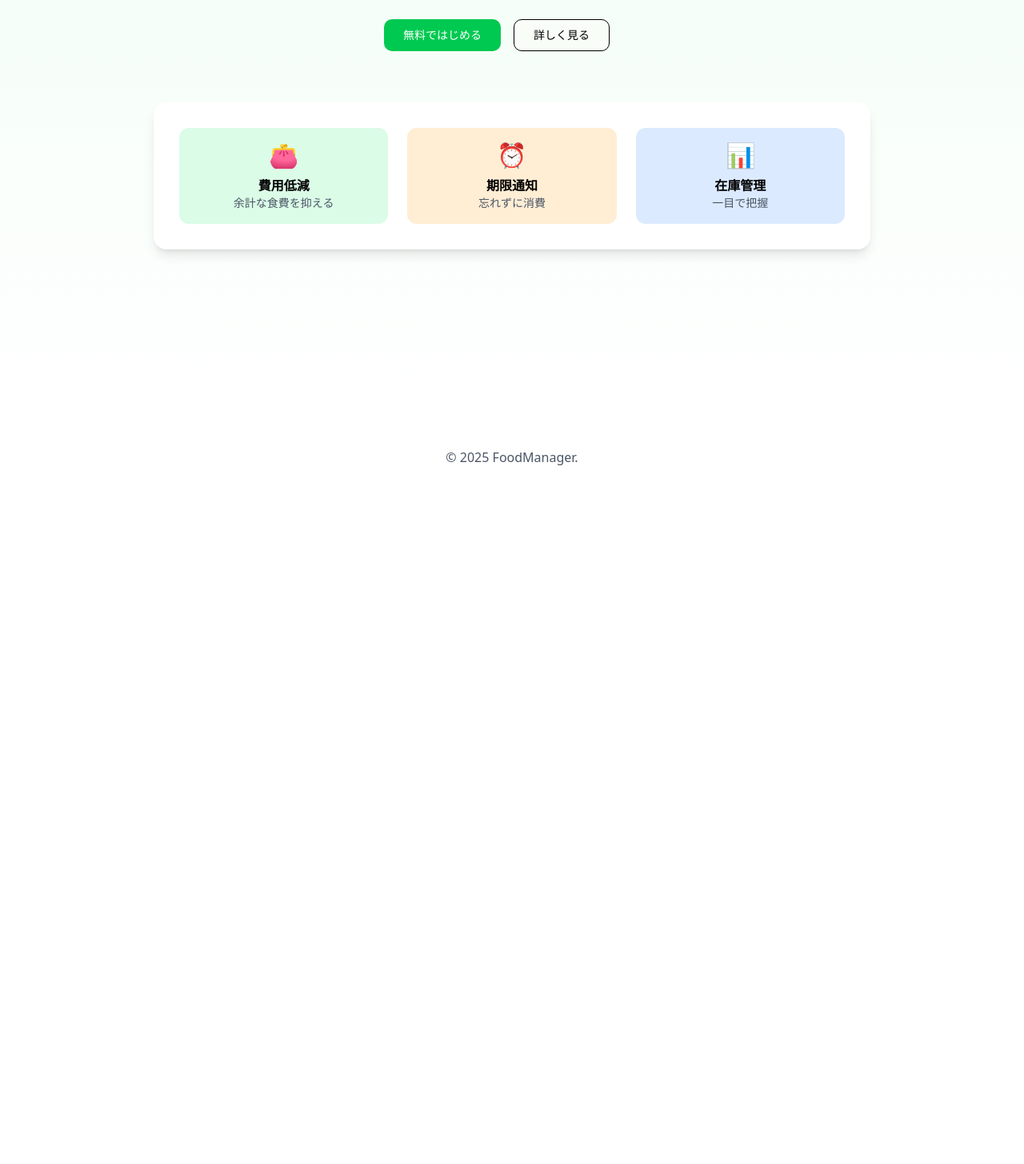
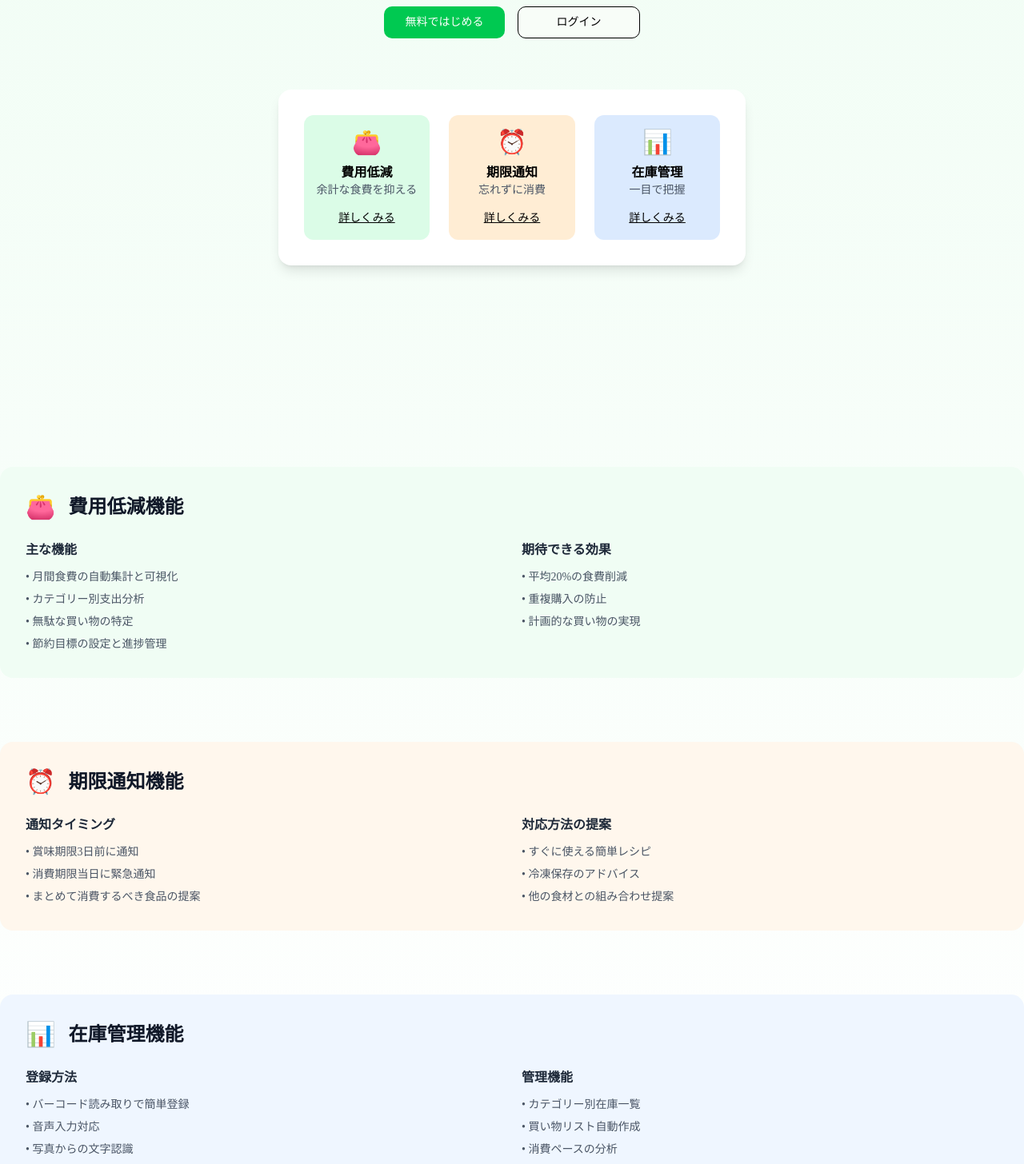
Before and after one commit to nase4696/food-manager, a Next.js app: page / in a window 1280 px wide. Shown: the part 360-1816 px from the top of the page at 80% size. Before the commit the page ends 976 px from the top, so only its background shows below. Built offline with nearby package versions, Linux system fonts and the light colour scheme.

Commit message:
featureセクション作成

```diff
--- a/prisma/seed.ts
+++ b/prisma/seed.ts
@@ -1,6 +1,6 @@
 import { hash } from "bcryptjs";
 
-import { categoriesConfig, CATEGORY_IDS } from "@/config/categories";
+import { categoriesConfig, CATEGORY_IDS } from "@/constants/categories";
 import { prisma } from "@/lib/prisma";
 
 export async function seeding(): Promise<
--- a/src/app/(marketing)/page.tsx
+++ b/src/app/(marketing)/page.tsx
@@ -1,9 +1,12 @@
+import { FeatureSection } from "@/components/home/feature-section";
 import { HeroSection } from "@/components/home/hero-section";
 
 export default function Home() {
   return (
     <div className="min-h-screen bg-gradient-to-b from-green-50 to-white">
       <HeroSection />
+      <FeatureSection />
+      {/* CTA ボタン設置する */}
     </div>
   );
 }
--- /dev/null
+++ b/src/components/home/feature-section.tsx
@@ -0,0 +1,54 @@
+// feature-section.tsx
+import { DETAILED_FEATURES } from "@/constants/features";
+
+import { SimpleFeatures } from "./simple-features";
+
+export function FeatureSection() {
+  return (
+    <section>
+      <div className="md:hidden">
+        <SimpleFeatures />
+      </div>
+
+      <div className="mt-8 md:mt-16 space-y-12 md:space-y-20">
+        {DETAILED_FEATURES.map((feature) => (
+          <div
+            className="scroll-mt-20"
+            id={`feature-${feature.id}`}
+            key={feature.id}
+          >
+            <div
+              className={`${feature.bgColor} rounded-xl md:rounded-2xl p-6 md:p-8`}
+            >
+              {/* ヘッダー部分 */}
+              <div className="flex items-center gap-3 md:gap-4 mb-4 md:mb-6">
+                <div className="text-2xl md:text-3xl">{feature.icon}</div>
+                <h3 className="text-lg md:text-2xl font-bold text-gray-900">
+                  {feature.title}
+                </h3>
+              </div>
+
+              {/* コンテンツ部分 */}
+              <div className="grid grid-cols-1 md:grid-cols-2 gap-4 md:gap-6">
+                {feature.sections.map((section, index) => (
+                  <div key={index}>
+                    <h4 className="font-semibold text-sm md:text-base mb-2 md:mb-3 text-gray-800">
+                      {section.title}
+                    </h4>
+                    <ul className="text-gray-600 space-y-1 md:space-y-2">
+                      {section.items.map((item, itemIndex) => (
+                        <li className="text-xs md:text-sm" key={itemIndex}>
+                          • {item}
+                        </li>
+                      ))}
+                    </ul>
+                  </div>
+                ))}
+              </div>
+            </div>
+          </div>
+        ))}
+      </div>
+    </section>
+  );
+}
--- a/src/components/home/hero-section.tsx
+++ b/src/components/home/hero-section.tsx
@@ -2,44 +2,40 @@ import Link from "next/link";
 
 import { Button } from "../ui/button";
 
+import { SimpleFeatures } from "./simple-features";
+
 export function HeroSection() {
   return (
-    <section className="container mx-auto px-4 py-8 md:py-16 text-center">
-      <h1 className="text-3xl md:text-5xl lg:text-6xl font-bold text-green-900 mb-6">
-        食品管理を
+    <section className="container min-h-screen mx-auto px-4 py-4 md:py-16 text-center">
+      <h1 className="text-xl md:text-5xl lg:text-6xl font-bold text-green-900 mb-3 md:mb-6">
+        食品管理で
         <span className="text-green-500 block">スマートに</span>
       </h1>
-      <p className="text-base text-gray-600 mb-8 max-w-2xl mx-auto md:text-xl">
-        冷蔵庫の中身を把握して、フードロスを減らしましょう。
-        賞味期限を管理することで食費の節約にもつながります。
+      <p className="text-xs md:text-base text-gray-600 mb-8 max-w-2xl mx-auto">
+        FreshKeeperを使うことで食品の期限を管理することができ、フードロス削減、食費の節約につながります。
       </p>
-      <div className="flex flex-col gap-4 max-w-xs mx-auto sm:flex-row">
-        <Button asChild className="bg-green-500 hover:bg-green-600" size="lg">
+      <div className="flex flex-col gap-4 max-w-xs justify-items-center mx-auto md:flex-row">
+        <Button asChild className="w-full md:flex-1" size="lg" variant="green">
           <Link href="/register">無料ではじめる</Link>
         </Button>
-        <Button asChild size="lg" variant="outline">
-          <Link href="/about">詳しく見る</Link>
+        <Button
+          asChild
+          className="w-full md:flex-1"
+          size="lg"
+          variant="outline"
+        >
+          <Link href="/login">ログイン</Link>
         </Button>
+        <Link
+          aria-label="簡単な特徴紹介へスクロール"
+          className="text-sm md:hidden hover:underline active:underline"
+          href="#simple-features"
+        >
+          アプリの特徴について
+        </Link>
       </div>
-
-      <div className="mt-16 bg-white rounded-2xl shadow-lg p-8 max-w-4xl mx-auto">
-        <div className="grid grid-cols-1 md:grid-cols-3 gap-6">
-          <div className="bg-green-100 rounded-lg p-4 text-center">
-            <div className="text-3xl mb-2">👛</div>
-            <h3 className="font-semibold text-sm md:text-base">費用低減</h3>
-            <p className="text-sm text-gray-600">余計な食費を抑える</p>
-          </div>
-          <div className="bg-orange-100 rounded-lg p-4 text-center">
-            <div className="text-3xl mb-2">⏰</div>
-            <h3 className="font-semibold text-sm md:text-base">期限通知</h3>
-            <p className="text-sm text-gray-600">忘れずに消費</p>
-          </div>
-          <div className="bg-blue-100 rounded-lg p-4 text-center">
-            <div className="text-3xl mb-2">📊</div>
-            <h3 className="font-semibold text-sm md:text-base">在庫管理</h3>
-            <p className="text-sm text-gray-600">一目で把握</p>
-          </div>
-        </div>
+      <div className="hidden md:flex">
+        <SimpleFeatures />
       </div>
     </section>
   );
--- /dev/null
+++ b/src/components/home/simple-features.tsx
@@ -0,0 +1,34 @@
+import Link from "next/link";
+
+import { SIMPLE_FEATURES } from "@/constants/features";
+
+export function SimpleFeatures() {
+  return (
+    <div
+      className="mt-16 bg-white rounded-2xl shadow-lg p-8 max-w-4xl mx-auto"
+      id="simple-features"
+    >
+      <div className="grid grid-cols-1 md:grid-cols-3 gap-6">
+        {SIMPLE_FEATURES.map((feature) => (
+          <div
+            className={`${feature.bgColor} rounded-lg p-4 text-center`}
+            key={feature.id}
+          >
+            <div className="text-3xl mb-2">{feature.icon}</div>
+            <h3 className="font-semibold text-sm md:text-base">
+              {feature.title}
+            </h3>
+            <p className="text-sm text-gray-600 mb-3">{feature.description}</p>
+            <Link
+              aria-label={feature.ariaLabel}
+              className="underline text-sm"
+              href={feature.href}
+            >
+              詳しくみる
+            </Link>
+          </div>
+        ))}
+      </div>
+    </div>
+  );
+}
--- a/src/components/layout/marketing/marketing-footer.tsx
+++ b/src/components/layout/marketing/marketing-footer.tsx
@@ -1,6 +1,6 @@
 export function MarketingFooter() {
   return (
-    <footer className="container mx-auto px-4 py-8 text-center text-gray-600">
+    <footer className="container mx-auto text-sm md:text-base px-4 py-8 text-center text-gray-600">
       <p>© 2025 FoodManager.</p>
     </footer>
   );
--- a/src/components/layout/marketing/marketing-header.tsx
+++ b/src/components/layout/marketing/marketing-header.tsx
@@ -1,15 +1,9 @@
 export function MarketingHeader() {
   return (
-    <header className="container mx-auto px-4 py-6 flex justify-between items-center">
-      <div className="flex items-center gap-3">
-        <div className="w-10 h-10 bg-green-500 rounded-lg flex items-center justify-center">
-          <span className="text-white font-bold text-lg">🍎</span>
-        </div>
-        <span className="text-2xl font-bold text-green-800">FoodManager</span>
-      </div>
-      {/* <Button asChild variant="outline">
-          <Link href="/login">サインイン</Link>
-        </Button> */}
+    <header className="container mx-auto px-4 py-3 md:py-6 flex items-center">
+      <h1 className="text-xl md:text-2xl font-bold text-green-800">
+        FreshKeeper
+      </h1>
     </header>
   );
 }
--- a/src/components/ui/button.tsx
+++ b/src/components/ui/button.tsx
@@ -13,12 +13,13 @@ const buttonVariants = cva(
         destructive:
           "bg-destructive text-white hover:bg-destructive/90 focus-visible:ring-destructive/20 dark:focus-visible:ring-destructive/40 dark:bg-destructive/60",
         outline:
-          "border bg-background shadow-xs hover:bg-accent hover:text-accent-foreground dark:bg-input/30 dark:border-input dark:hover:bg-input/50",
+          "border bg-background shadow-xs hover:bg-accent hover:text-accent-foreground active:bg-accent active:text-accent-foreground dark:bg-input/30 dark:border-input dark:hover:bg-input/50",
         secondary:
           "bg-secondary text-secondary-foreground hover:bg-secondary/80",
         ghost:
           "hover:bg-accent hover:text-accent-foreground dark:hover:bg-accent/50",
         link: "text-primary underline-offset-4 hover:underline",
+        green: "bg-green-500 hover:bg-green-600 text-white active:bg-green-600",
       },
       size: {
         default: "h-9 px-4 py-2 has-[>svg]:px-3",
--- /dev/null
+++ b/src/constants/features.ts
@@ -0,0 +1,110 @@
+export const SIMPLE_FEATURES = [
+  {
+    id: "cost",
+    icon: "👛",
+    title: "費用低減",
+    description: "余計な食費を抑える",
+    bgColor: "bg-green-100",
+    href: "#feature-cost",
+    ariaLabel: "費用低減の詳細説明へスクロール",
+  },
+  {
+    id: "notification",
+    icon: "⏰",
+    title: "期限通知",
+    description: "忘れずに消費",
+    bgColor: "bg-orange-100",
+    href: "#feature-notification",
+    ariaLabel: "通知機能の詳細説明へスクロール",
+  },
+  {
+    id: "inventory",
+    icon: "📊",
+    title: "在庫管理",
+    description: "一目で把握",
+    bgColor: "bg-blue-100",
+    href: "#feature-inventory",
+    ariaLabel: "在庫管理の詳細説明へスクロール",
+  },
+] as const;
+
+export const DETAILED_FEATURES = [
+  {
+    id: "cost",
+    icon: "👛",
+    title: "費用低減機能",
+    color: "green",
+    bgColor: "bg-green-50",
+    sections: [
+      {
+        title: "主な機能",
+        items: [
+          "月間食費の自動集計と可視化",
+          "カテゴリー別支出分析",
+          "無駄な買い物の特定",
+          "節約目標の設定と進捗管理",
+        ],
+      },
+      {
+        title: "期待できる効果",
+        items: ["平均20%の食費削減", "重複購入の防止", "計画的な買い物の実現"],
+      },
+    ],
+  },
+  {
+    id: "notification",
+    icon: "⏰",
+    title: "期限通知機能",
+    color: "orange",
+    bgColor: "bg-orange-50",
+    sections: [
+      {
+        title: "通知タイミング",
+        items: [
+          "賞味期限3日前に通知",
+          "消費期限当日に緊急通知",
+          "まとめて消費するべき食品の提案",
+        ],
+      },
+      {
+        title: "対応方法の提案",
+        items: [
+          "すぐに使える簡単レシピ",
+          "冷凍保存のアドバイス",
+          "他の食材との組み合わせ提案",
+        ],
+      },
+    ],
+  },
+  {
+    id: "inventory",
+    icon: "📊",
+    title: "在庫管理機能",
+    color: "blue",
+    bgColor: "bg-blue-50",
+    sections: [
+      {
+        title: "登録方法",
+        items: [
+          "バーコード読み取りで簡単登録",
+          "音声入力対応",
+          "写真からの文字認識",
+          "手動入力も簡単",
+        ],
+      },
+      {
+        title: "管理機能",
+        items: [
+          "カテゴリー別在庫一覧",
+          "買い物リスト自動作成",
+          "消費ペースの分析",
+          "在庫切れ予測",
+        ],
+      },
+    ],
+  },
+] as const;
+
+export type SimpleFeature = (typeof SIMPLE_FEATURES)[number];
+
+export type DetailedFeature = (typeof DETAILED_FEATURES)[number];
--- a/src/styles/globals.css
+++ b/src/styles/globals.css
@@ -141,6 +141,29 @@
       @apply bg-primary/80;
     }
   }
+
+  html {
+    font-family: var(--font-sans);
+    scroll-behavior: smooth;
+  }
+
+  h1,
+  h2,
+  h3,
+  h4,
+  h5,
+  h6 {
+    font-family: var(--font-heading);
+  }
+
+  a {
+    @apply focus-visible:outline-none focus-visible:ring-2 focus-visible:ring-ring focus-visible:ring-offset-2 focus-visible:ring-offset-background rounded-sm transition-colors duration-200;
+  }
+
+  button:not(:disabled),
+  [role="button"]:not(:disabled) {
+    cursor: pointer;
+  }
 }
 
 @keyframes fade-in-up {
```
Also changed, not shown: src/constants/categories.ts (renamed from src/config/categories.ts).
